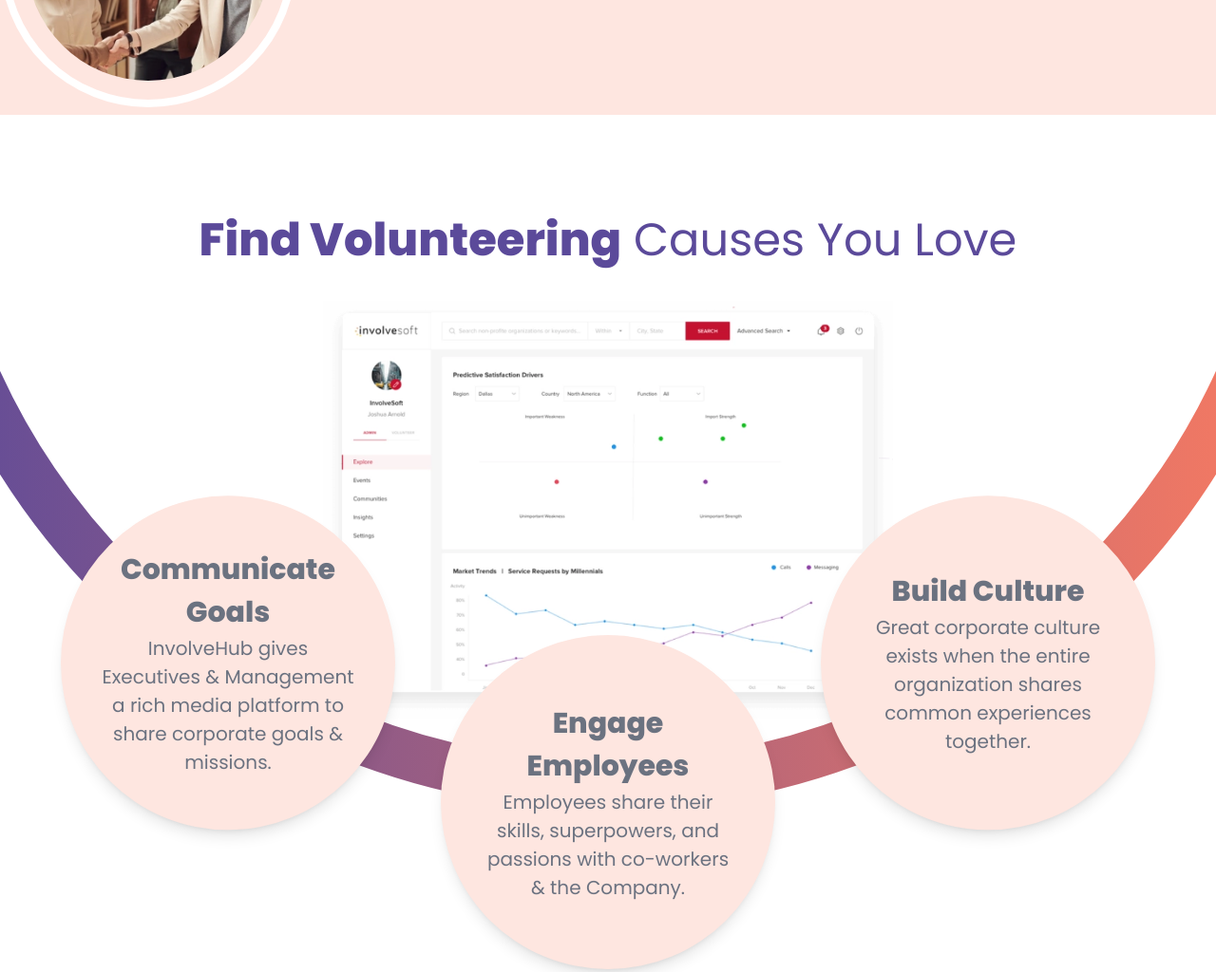
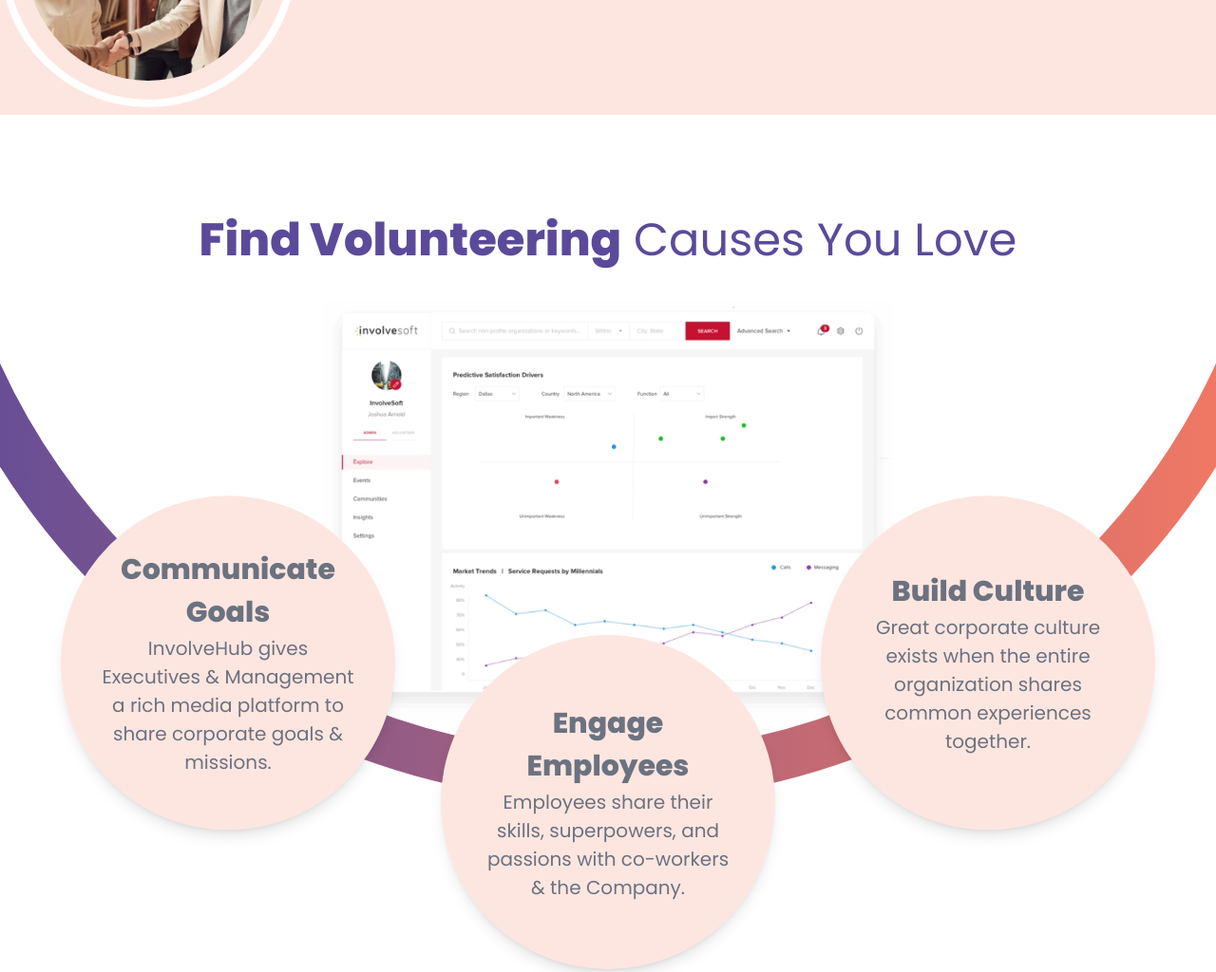
Before and after one commit to chome-codebranch/involvehub-home-new-design, a website built with Vite: page src/index.html in a window 1280 px wide. Shown: the part 4842-5866 px from the top of the page at 95% size. Built offline with nearby package versions, Linux system fonts and the light colour scheme.

Commit message:
Fix arch.

```diff
--- a/src/index.html
+++ b/src/index.html
@@ -507,7 +507,7 @@
                     </div>
                 </div>
             </section>
-            <section id="comunications" class="w-full min-h-[100vh] pt-24 pb-4">
+            <section id="comunications" class="w-full pt-24 pb-4 bg-[url('/img/illustrations/background_line.svg')] lg:bg-[url('/img/illustrations/arch.svg')] bg-auto bg-center lg:bg-[center_top_-2rem] bg-no-repeat">
                 <div class="w-full text-center">
                     <p class="text-primary text-3xl md:text-5xl">
                         <span class="font-bold">Find Volunteering</span>
@@ -515,7 +515,7 @@
                     </p>
                 </div>
                 <div
-                    class="w-full h-auto py-7 bg-white flex flex-col items-center bg-[url('/img/illustrations/background_line.svg')] lg:bg-[url('/img/illustrations/arch.svg')] bg-auto bg-center lg:bg-[center_top_-12rem] bg-no-repeat"
+                    class="w-full h-auto py-7 flex flex-col items-center"
                 >
                     <div class="w-full flex flex-col items-center">
                         <img class="w-150" src="/img/ss_section.webp" alt="" />
```
